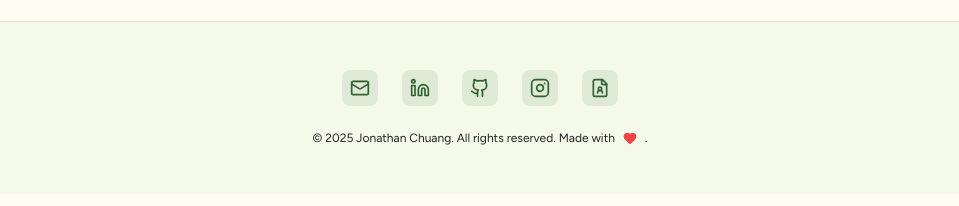
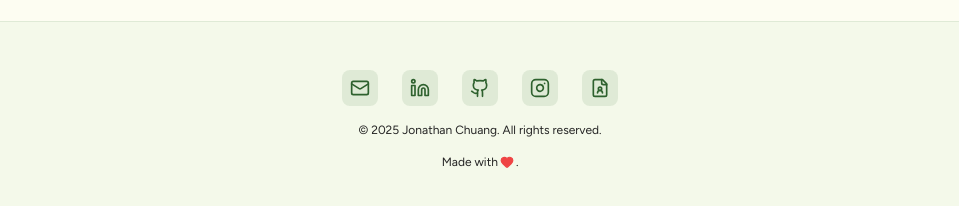
Before and after one commit to j0nathanchuang/j0nathanchuang.github.io, a Next.js app: page / in a window 1280 px wide. Shown: the part 2354-2560 px from the top of the page, without its empty margins (160-1119 px from the left). Built offline with nearby package versions, Linux system fonts and the light colour scheme.

Commit message:
Update footer

```diff
--- a/src/components/shared/footer.tsx
+++ b/src/components/shared/footer.tsx
@@ -14,7 +14,7 @@ export default function Footer() {
     <footer className="border-t border-primary/10 bg-secondary/10">
       <div className="container mx-auto p-12">
         {/* Social Links */}
-        <div className="flex flex-col items-center gap-6">
+        <div className="flex flex-col items-center gap-4">
           <div className="flex items-center gap-6">
             <Link
               href="mailto:jonathanchuang.dev@gmail.com"
@@ -54,11 +54,13 @@ export default function Footer() {
             </Link>
           </div>
 
-          <div className="flex items-center gap-2 text-muted-foreground">
+          <div className="flex items-center text-muted-foreground">
             <XSmall>
               © {new Date().getFullYear()} Jonathan Chuang. All rights reserved.
-              Made with
             </XSmall>
+          </div>
+          <div className="flex items-center gap-0.5 text-muted-foreground">
+            <XSmall>Made with</XSmall>
             <Heart size={14} className="text-red-500 fill-current" />
             <XSmall>.</XSmall>
           </div>
```
